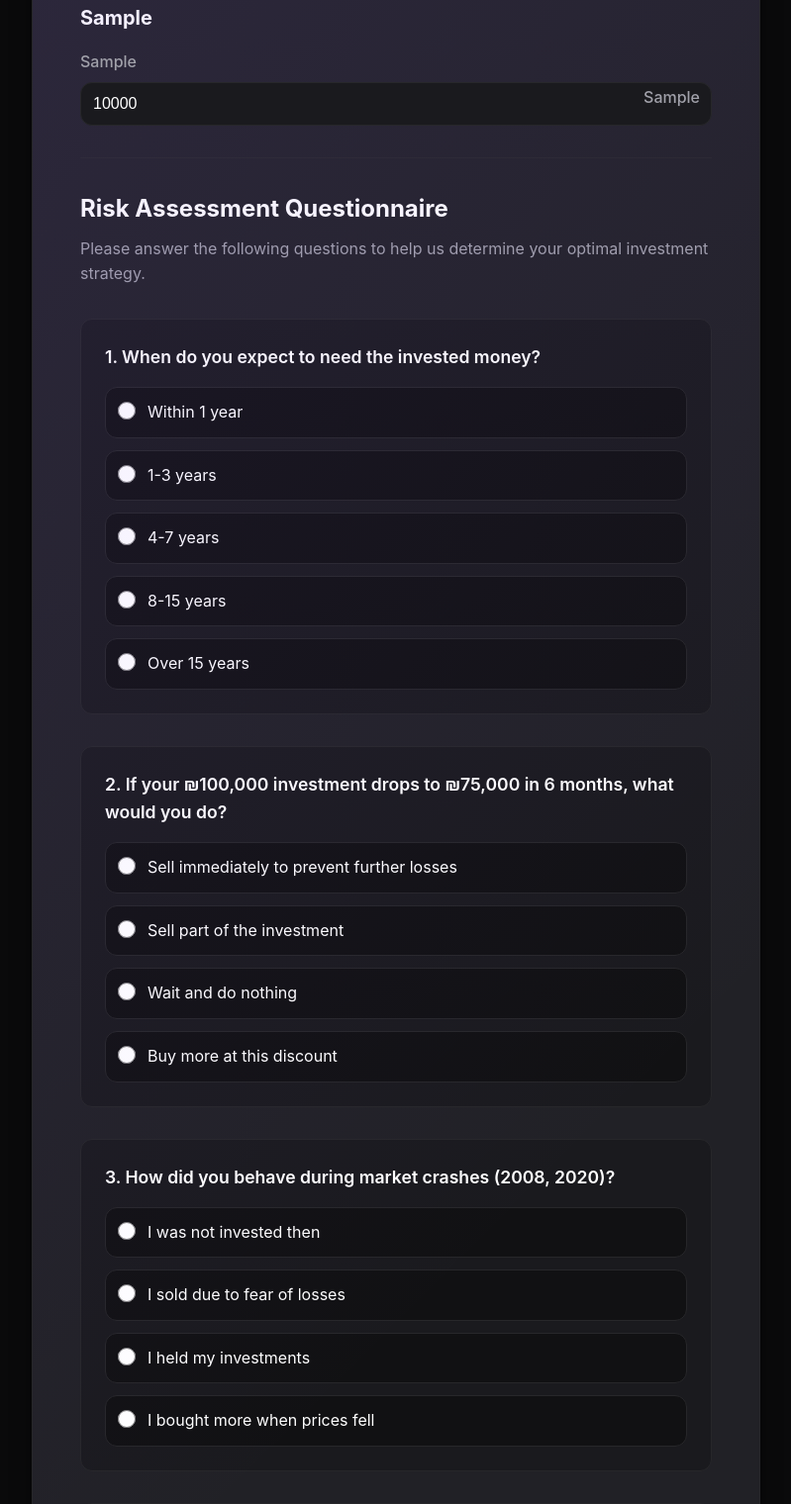
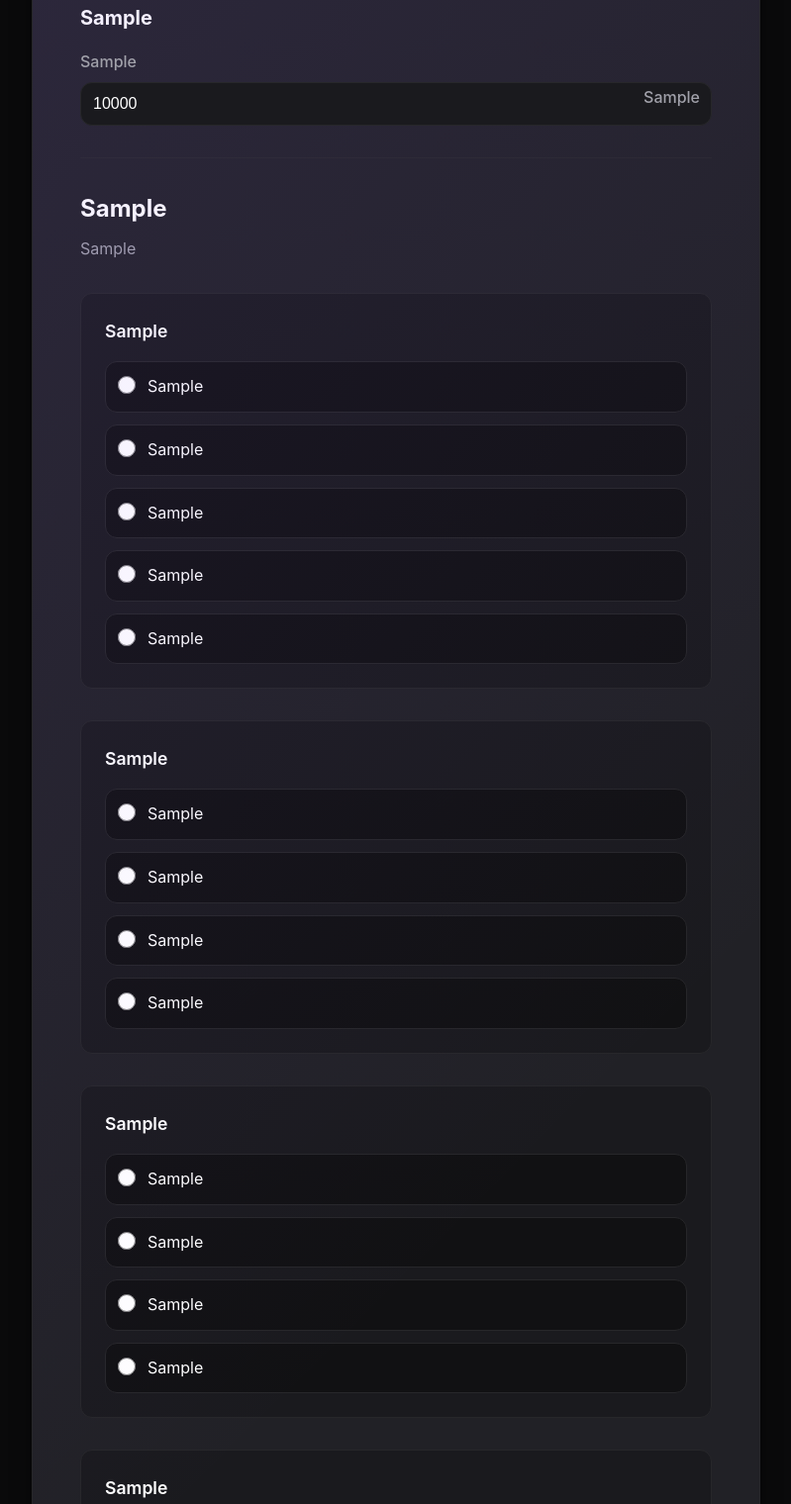
Before and after one commit to lihub/ra, a FastAPI app: template templates/risk_assessment.html in a window 1280 px wide. Shown: the part 330-1850 px from the top of the page at 99% size, without its empty margins (240-1039 px from the left). Run offline with FastAPI, Linux system fonts and the light colour scheme; the template is opened without the code that fills it: most values are stand-ins (such as "Sample title", 1, 10 or a date in 2020).

Commit message:
as before, including Hebrew

```diff
--- a/main.py
+++ b/main.py
@@ -30,6 +30,15 @@ def render_template(request: Request, template_name: str, context: dict = None):
 @app.get("/health")
 async def health():
     return {"status": "ok"}
+
+@app.get("/reload-content")
+async def reload_content():
+    """Development endpoint to reload content files"""
+    try:
+        content_loader.reload_content()
+        return {"status": "success", "message": "Content reloaded successfully"}
+    except Exception as e:
+        return {"status": "error", "message": str(e)}
 
 @app.get("/set-language")
 async def set_language(request: Request, lang: str, redirect_to: str = "/"):
--- a/templates/risk_assessment.html
+++ b/templates/risk_assessment.html
@@ -22,81 +22,81 @@
 
         <!-- KYC Questions -->
         <div class="kyc-questions">
-            <h3>Risk Assessment Questionnaire</h3>
-            <p>Please answer the following questions to help us determine your optimal investment strategy.</p>
+            <h3>{{ content.risk_assessment('kyc_title') }}</h3>
+            <p>{{ content.risk_assessment('kyc_subtitle') }}</p>
 
             <!-- Question 1: Time Horizon -->
             <div class="question-group">
-                <h4>1. When do you expect to need the invested money?</h4>
+                <h4>{{ content.risk_assessment('kyc_question_1_title') }}</h4>
                 <div class="options">
-                    <label><input type="radio" name="horizon_score" value="0" required> Within 1 year</label>
-                    <label><input type="radio" name="horizon_score" value="20"> 1-3 years</label>
-                    <label><input type="radio" name="horizon_score" value="50"> 4-7 years</label>
-                    <label><input type="radio" name="horizon_score" value="75"> 8-15 years</label>
-                    <label><input type="radio" name="horizon_score" value="100"> Over 15 years</label>
+                    <label><input type="radio" name="horizon_score" value="0" required> {{ content.risk_assessment('kyc_question_1_option_1') }}</label>
+                    <label><input type="radio" name="horizon_score" value="20"> {{ content.risk_assessment('kyc_question_1_option_2') }}</label>
+                    <label><input type="radio" name="horizon_score" value="50"> {{ content.risk_assessment('kyc_question_1_option_3') }}</label>
+                    <label><input type="radio" name="horizon_score" value="75"> {{ content.risk_assessment('kyc_question_1_option_4') }}</label>
+                    <label><input type="radio" name="horizon_score" value="100"> {{ content.risk_assessment('kyc_question_1_option_5') }}</label>
                 </div>
             </div>
 
             <!-- Question 2: Loss Tolerance -->
             <div class="question-group">
-                <h4>2. If your ₪100,000 investment drops to ₪75,000 in 6 months, what would you do?</h4>
+                <h4>{{ content.risk_assessment('kyc_question_2_title') }}</h4>
                 <div class="options">
-                    <label><input type="radio" name="loss_tolerance" value="0" required> Sell immediately to prevent further losses</label>
-                    <label><input type="radio" name="loss_tolerance" value="25"> Sell part of the investment</label>
-                    <label><input type="radio" name="loss_tolerance" value="60"> Wait and do nothing</label>
-                    <label><input type="radio" name="loss_tolerance" value="100"> Buy more at this discount</label>
+                    <label><input type="radio" name="loss_tolerance" value="0" required> {{ content.risk_assessment('kyc_question_2_option_1') }}</label>
+                    <label><input type="radio" name="loss_tolerance" value="25"> {{ content.risk_assessment('kyc_question_2_option_2') }}</label>
+                    <label><input type="radio" name="loss_tolerance" value="60"> {{ content.risk_assessment('kyc_question_2_option_3') }}</label>
+                    <label><input type="radio" name="loss_tolerance" value="100"> {{ content.risk_assessment('kyc_question_2_option_4') }}</label>
                 </div>
             </div>
 
             <!-- Question 3: Experience -->
             <div class="question-group">
-                <h4>3. How did you behave during market crashes (2008, 2020)?</h4>
+                <h4>{{ content.risk_assessment('kyc_question_3_title') }}</h4>
                 <div class="options">
-                    <label><input type="radio" name="experience_score" value="20" required> I was not invested then</label>
-                    <label><input type="radio" name="experience_score" value="0"> I sold due to fear of losses</label>
-                    <label><input type="radio" name="experience_score" value="70"> I held my investments</label>
-                    <label><input type="radio" name="experience_score" value="100"> I bought more when prices fell</label>
+                    <label><input type="radio" name="experience_score" value="20" required> {{ content.risk_assessment('kyc_question_3_option_1') }}</label>
+                    <label><input type="radio" name="experience_score" value="0"> {{ content.risk_assessment('kyc_question_3_option_2') }}</label>
+                    <label><input type="radio" name="experience_score" value="70"> {{ content.risk_assessment('kyc_question_3_option_3') }}</label>
+                    <label><input type="radio" name="experience_score" value="100"> {{ content.risk_assessment('kyc_question_3_option_4') }}</label>
                 </div>
             </div>
 
             <!-- Question 4: Financial Capacity -->
             <div class="question-group">
-                <h4>4. How much of your monthly income can you invest without affecting your lifestyle?</h4>
+                <h4>{{ content.risk_assessment('kyc_question_4_title') }}</h4>
                 <div class="options">
-                    <label><input type="radio" name="financial_score" value="20" required> Up to 5%</label>
-                    <label><input type="radio" name="financial_score" value="50"> 5-15%</label>
-                    <label><input type="radio" name="financial_score" value="75"> 15-25%</label>
-                    <label><input type="radio" name="financial_score" value="100"> Over 25%</label>
+                    <label><input type="radio" name="financial_score" value="20" required> {{ content.risk_assessment('kyc_question_4_option_1') }}</label>
+                    <label><input type="radio" name="financial_score" value="50"> {{ content.risk_assessment('kyc_question_4_option_2') }}</label>
+                    <label><input type="radio" name="financial_score" value="75"> {{ content.risk_assessment('kyc_question_4_option_3') }}</label>
+                    <label><input type="radio" name="financial_score" value="100"> {{ content.risk_assessment('kyc_question_4_option_4') }}</label>
                 </div>
             </div>
 
             <!-- Question 5: Investment Goal -->
             <div class="question-group">
-                <h4>5. What is the main goal of this investment?</h4>
+                <h4>{{ content.risk_assessment('kyc_question_5_title') }}</h4>
                 <div class="options">
-                    <label><input type="radio" name="goal_score" value="0" required> Capital preservation</label>
-                    <label><input type="radio" name="goal_score" value="25"> Current income</label>
-                    <label><input type="radio" name="goal_score" value="60"> Moderate growth</label>
-                    <label><input type="radio" name="goal_score" value="100"> Maximum growth</label>
+                    <label><input type="radio" name="goal_score" value="0" required> {{ content.risk_assessment('kyc_question_5_option_1') }}</label>
+                    <label><input type="radio" name="goal_score" value="25"> {{ content.risk_assessment('kyc_question_5_option_2') }}</label>
+                    <label><input type="radio" name="goal_score" value="60"> {{ content.risk_assessment('kyc_question_5_option_3') }}</label>
+                    <label><input type="radio" name="goal_score" value="100"> {{ content.risk_assessment('kyc_question_5_option_4') }}</label>
                 </div>
             </div>
 
             <!-- Question 6: Sleep Test -->
             <div class="question-group">
-                <h4>6. What portfolio decline would keep you awake at night?</h4>
+                <h4>{{ content.risk_assessment('kyc_question_6_title') }}</h4>
                 <div class="options">
-                    <label><input type="radio" name="sleep_score" value="0" required> Over 5%</label>
-                    <label><input type="radio" name="sleep_score" value="30"> Over 15%</label>
-                    <label><input type="radio" name="sleep_score" value="70"> Over 25%</label>
-                    <label><input type="radio" name="sleep_score" value="100"> Over 40%</label>
+                    <label><input type="radio" name="sleep_score" value="0" required> {{ content.risk_assessment('kyc_question_6_option_1') }}</label>
+                    <label><input type="radio" name="sleep_score" value="30"> {{ content.risk_assessment('kyc_question_6_option_2') }}</label>
+                    <label><input type="radio" name="sleep_score" value="70"> {{ content.risk_assessment('kyc_question_6_option_3') }}</label>
+                    <label><input type="radio" name="sleep_score" value="100"> {{ content.risk_assessment('kyc_question_6_option_4') }}</label>
                 </div>
             </div>
 
             <!-- Inconsistency Warnings -->
             <div id="kyc-warnings" class="warnings hidden">
-                <h4>⚠️ Please Review Your Answers</h4>
+                <h4>{{ content.risk_assessment('kyc_warnings_title') }}</h4>
                 <div id="warning-messages"></div>
-                <p><small>You can still proceed, but we recommend reviewing the flagged responses for better results.</small></p>
+                <p><small>{{ content.risk_assessment('kyc_warnings_subtitle') }}</small></p>
             </div>
         </div>
 
```
